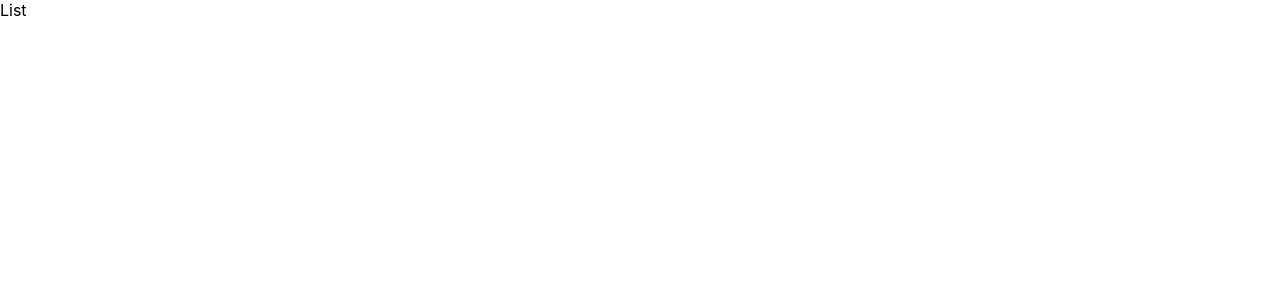
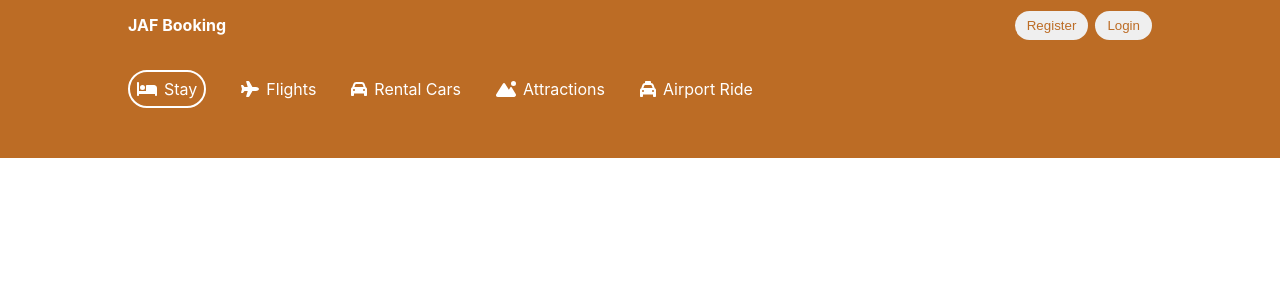
Before and after one commit to 1001hadi/Travel-Booking-app, a React (Create React App) app: page /hotels in a window 1280 px wide. Shown: the top 300 px of the page. Built offline with nearby package versions, Linux system fonts and the light colour scheme.

Commit message:
header has been finished

```diff
--- a/src/components/navbar/header/Header.jsx
+++ b/src/components/navbar/header/Header.jsx
@@ -16,7 +16,7 @@
 import "react-date-range/dist/theme/default.css";
 import { format } from "date-fns";
 
-function Header() {
+function Header({ type }) {
   const [openDate, setOpenDate] = useState(false);
   const [date, setDate] = useState([
     {
@@ -39,7 +39,11 @@
 
   return (
     <div className="header">
-      <div className="headerContainer">
+      <div
+        className={
+          type === "list" ? "headerContainer listMode" : "headerContainer"
+        }
+      >
         <div className="headerList">
           <div className="headerListItem active">
             <FontAwesomeIcon icon={faBed} />
@@ -62,10 +66,12 @@
             <span>Airport Ride</span>
           </div>
         </div>
+        {type !== "list" && (
+          <>
             <h1 className="headerTitle">A life of discounts? It's Genius</h1>
             <p className="headerDesc">
-          Get rewarded for your travel - unlock instant saving of %20 or more
-          with a free Jaf Booking acount.
+              Get rewarded for your travel - unlock instant saving of %20 or
+              more with a free Jaf Booking acount.
             </p>
             <button className="headerBtn">Sign in / Register</button>
             <div className="headerSearch">
@@ -114,7 +120,9 @@
                         >
                           -
                         </button>
-                    <span className="optionCounterNumber">{options.adult}</span>
+                        <span className="optionCounterNumber">
+                          {options.adult}
+                        </span>
                         <button
                           className="optionCounterBtn"
                           onClick={() => handleCounter("adult", "i")}
@@ -154,7 +162,9 @@
                         >
                           -
                         </button>
-                    <span className="optionCounterNumber">{options.room}</span>
+                        <span className="optionCounterNumber">
+                          {options.room}
+                        </span>
                         <button
                           className="optionCounterBtn"
                           onClick={() => handleCounter("room", "i")}
@@ -170,6 +180,8 @@
                 <button className="headerBtn">Search</button>
               </div>
             </div>
+          </>
+        )}
       </div>
     </div>
   );
--- a/src/components/navbar/header/header.css
+++ b/src/components/navbar/header/header.css
@@ -10,6 +10,10 @@
   width: 100%;
   max-width: 1024px;
   margin: 20px 0px 100px 0px;
+}
+
+.headerContainer.listMode {
+  margin: 20px 0px 0px 0px;
 }
 
 .headerList {
--- a/src/pages/list/List.jsx
+++ b/src/pages/list/List.jsx
@@ -1,7 +1,14 @@
 import React from "react";
+import Navbar from "../../components/navbar/Navbar";
+import Header from "../../components/navbar/header/Header";
 
 function List() {
-  return <div>List</div>;
+  return (
+    <div>
+      <Navbar />
+      <Header type="list" />
+    </div>
+  );
 }
 
 export default List;
```
Lines whose indentation alone changed are shown as unchanged.
